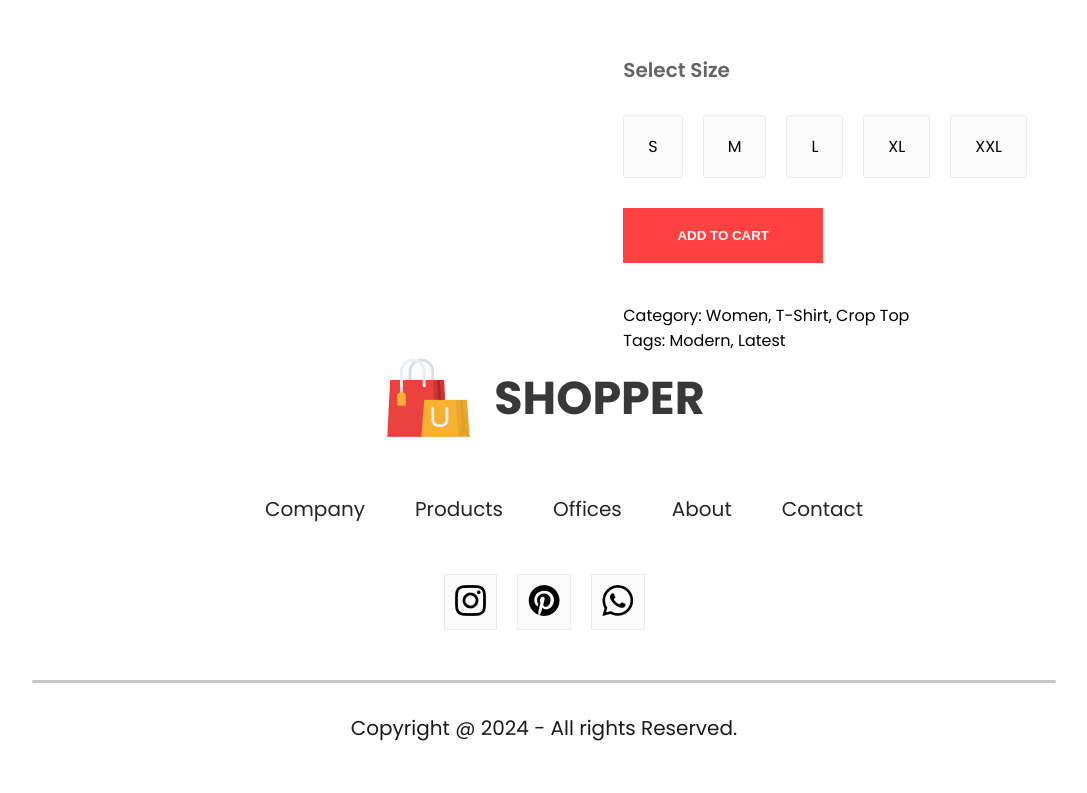
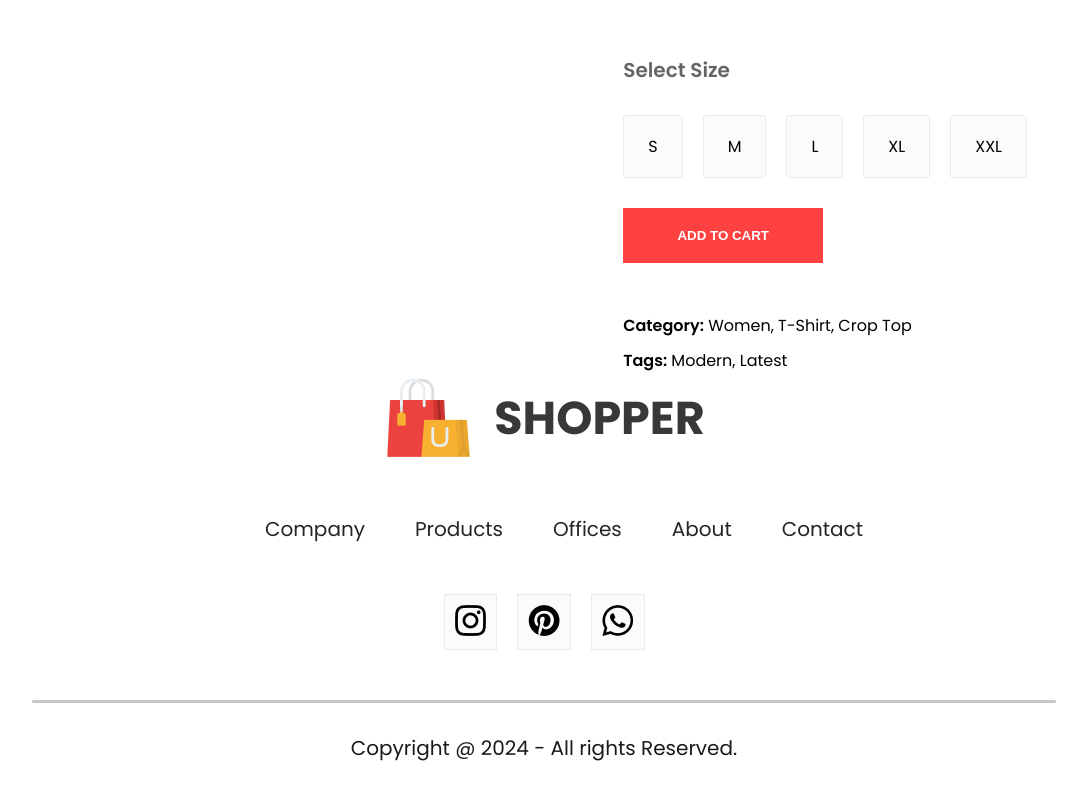
Before and after one commit to sparshbansal-08/E-Commerce, a React (Create React App) app in the folder frontend/: page /product/1 in a window 1280 px wide. Shown: the part 775-1568 px from the top of the page, without its empty margins (96-1183 px from the left). Built offline with nearby package versions, Linux system fonts and the light colour scheme.

Commit message:
details updated

```diff
--- a/frontend/src/Components/ProductDisplay/ProductDisplay.css
+++ b/frontend/src/Components/ProductDisplay/ProductDisplay.css
@@ -82,3 +82,9 @@
   cursor: pointer;
   outline: none;
 }
+.productdisplay-right-category {
+  margin-top: 10px;
+}
+.productdisplay-right-category span {
+  font-weight: 600;
+}
--- a/frontend/src/Components/ProductDisplay/ProductDisplays.jsx
+++ b/frontend/src/Components/ProductDisplay/ProductDisplays.jsx
@@ -58,7 +58,7 @@ const ProductDisplays = (props) => {
         <p className="productdisplay-right-category">
           <span>Category:</span> Women, T-Shirt, Crop Top
         </p>
-        <p className="productdisplay-right-tags">
+        <p className="productdisplay-right-category">
           <span>Tags:</span> Modern, Latest
         </p>
       </div>
```
